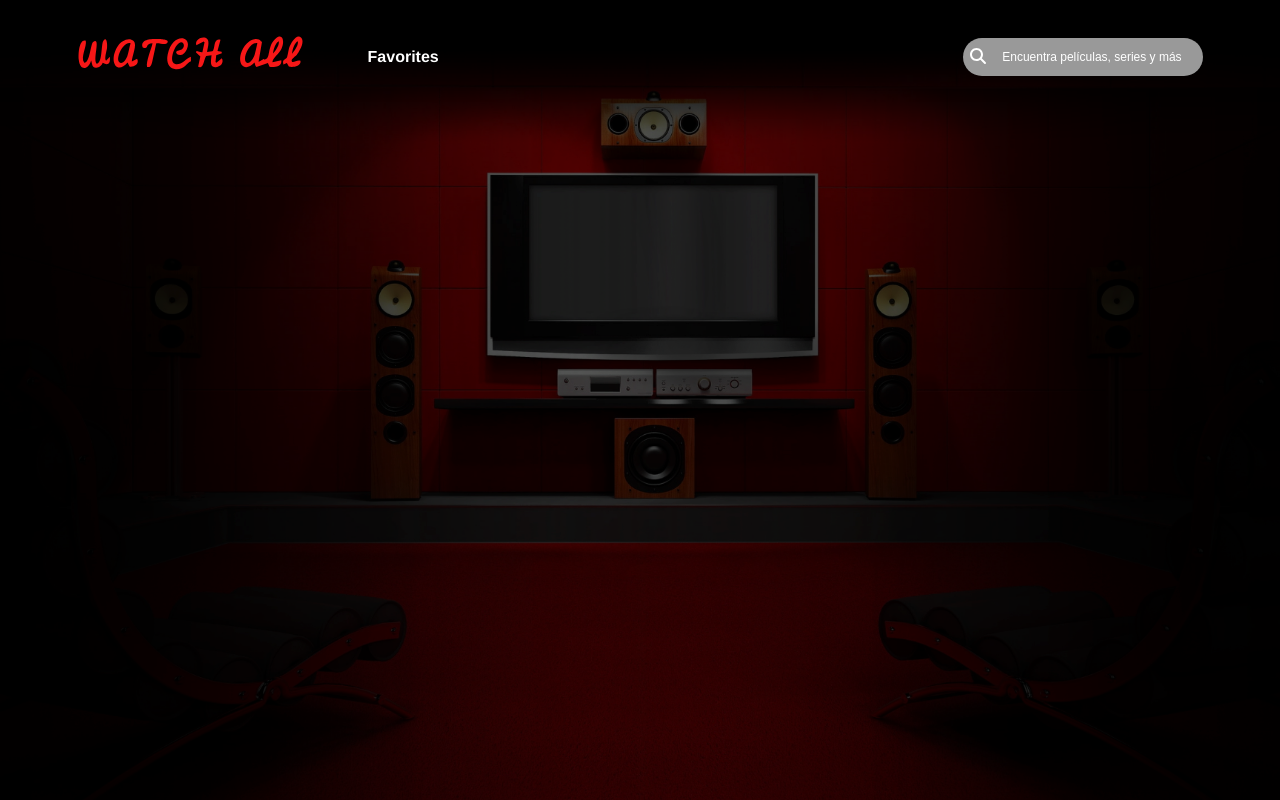
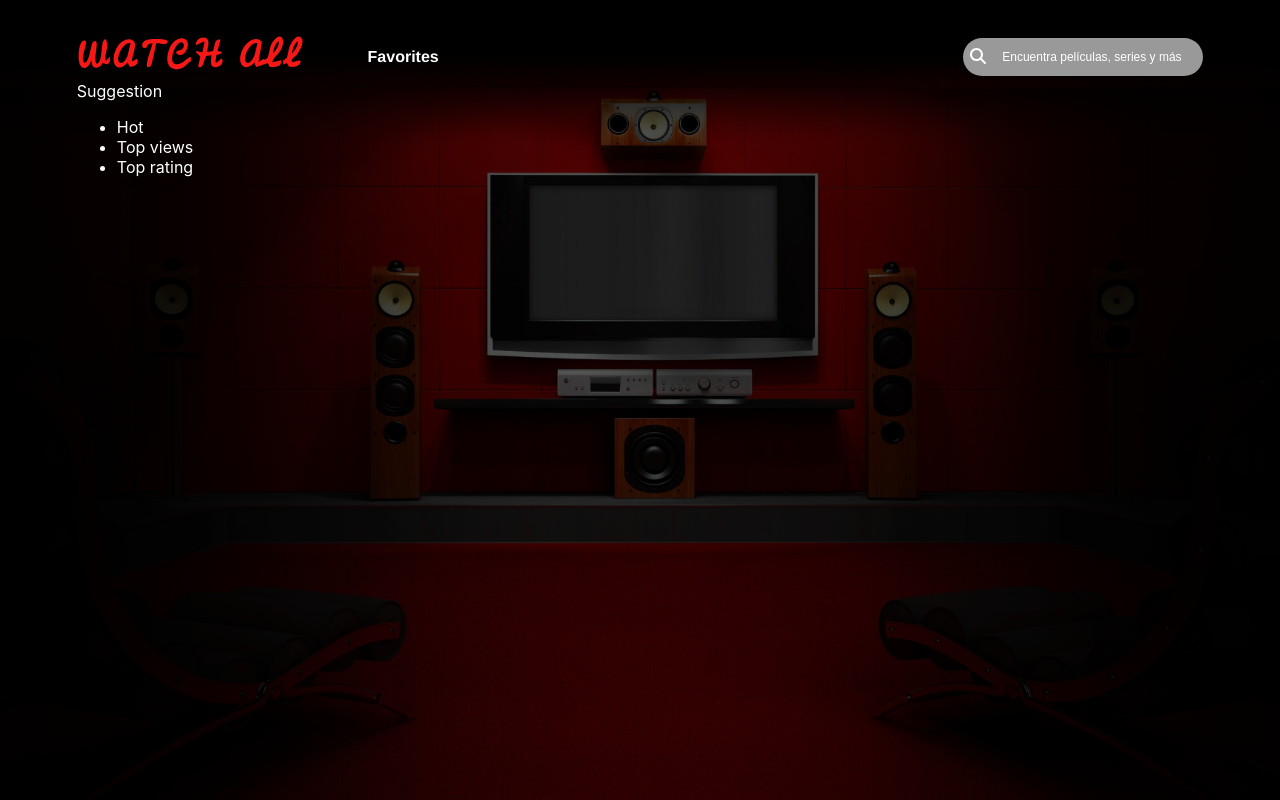
Before and after one commit to luko907/moviesApp, a React (Create React App) app: page / in a window 1280 px wide. Built offline with nearby package versions, Linux system fonts and the light colour scheme.

Commit message:
create home component

```diff
--- a/src/App.js
+++ b/src/App.js
@@ -1,10 +1,14 @@
 import React from "react";
 import NavBar from "./components/NavBar/NavBar.jsx";
+import Home from "./components/Home/Home.jsx";
 
 function App() {
   return (
     <React.Fragment>
       <NavBar />
+      <div>
+        <Home />
+      </div>
     </React.Fragment>
   );
 }
--- /dev/null
+++ b/src/components/Home/Home.jsx
@@ -0,0 +1,17 @@
+import React from "react";
+
+function Home() {
+  return (
+    <React.Fragment>
+      <div>
+        <span>Suggestion</span>
+        <ul>
+          <li>Hot</li>
+          <li>Top views</li>
+          <li>Top rating</li>
+        </ul>
+      </div>
+    </React.Fragment>
+  );
+}
+export default Home;
--- a/src/index.css
+++ b/src/index.css
@@ -11,6 +11,7 @@ body {
   background-size: cover;
   -webkit-font-smoothing: antialiased;
   -moz-osx-font-smoothing: grayscale;
+  color: #ffffff;
 }
 
 code {
```
